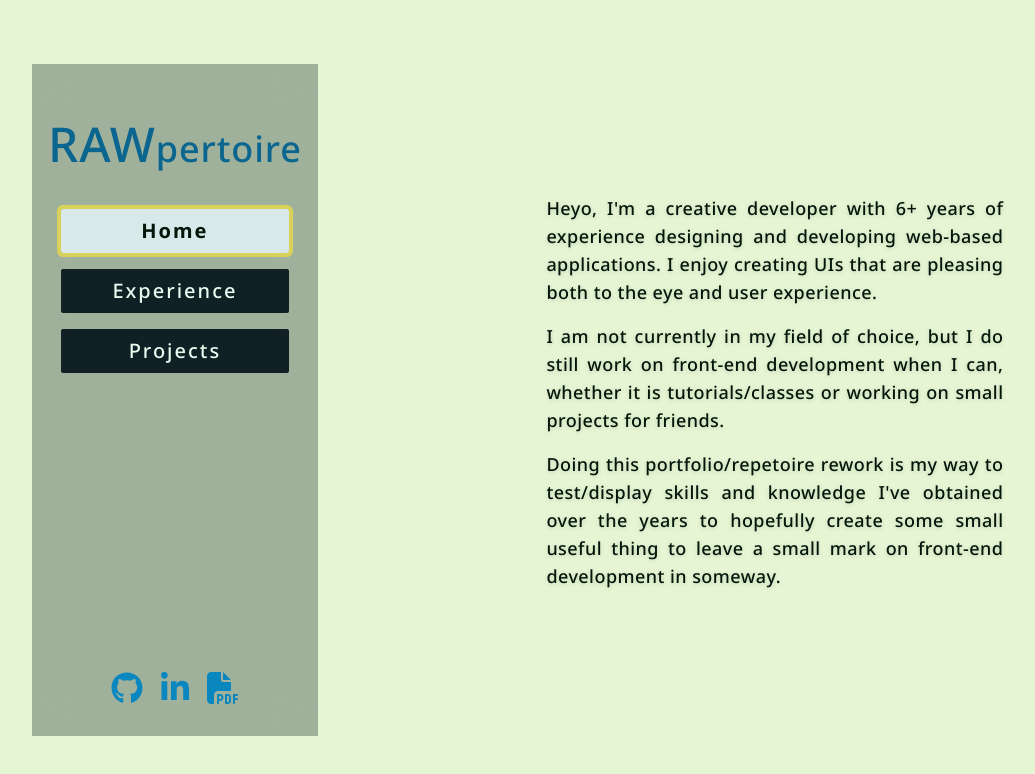
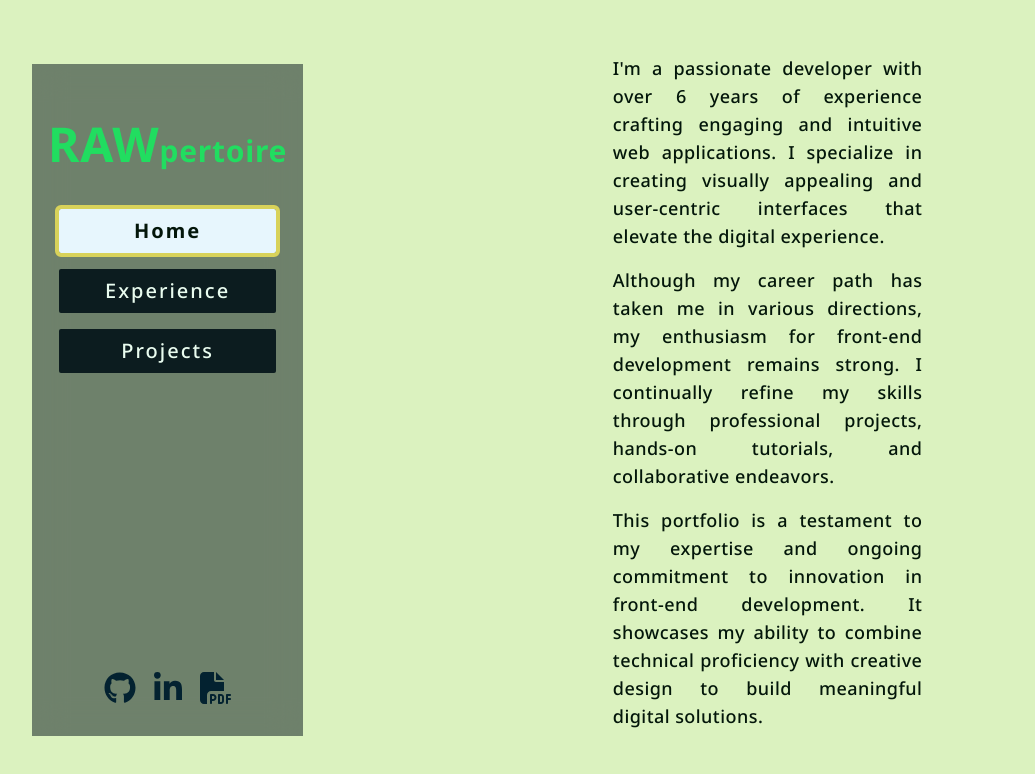
Before and after one commit to RAWoiwode/rawpertoire, a Next.js app: page / in a window 1280 px wide. Shown: the top 774 px of the page, without its empty margins (32-1067 px from the left). Built offline with nearby package versions, Linux system fonts and the light colour scheme.

Commit message:
Rewriting Home page text; Altering styles slightly

```diff
--- a/app/components/Header.tsx
+++ b/app/components/Header.tsx
@@ -20,11 +20,11 @@
  * @returns {JSX.Element} The header element displaying the app title
  *
  * @author Ralph Woiwode
- * @version 0.2.0
+ * @version 0.2.1
  */
 const Header = (): JSX.Element => {
   return (
-    <h1 className="text-secondary-300 w-full px-4 py-6 text-center text-4xl">
+    <h1 className="text-text-500 w-full px-4 py-6 text-center text-3xl font-bold">
       <span className="text-5xl">RAW</span>pertoire
     </h1>
   );
--- a/app/components/IconLink.tsx
+++ b/app/components/IconLink.tsx
@@ -45,7 +45,7 @@ interface IconLinkProps {
  * @returns {JSX.Element} A styled link containg a ReactIcon
  *
  * @author Ralph Woiwode
- * @version 0.1.0
+ * @version 0.1.1
  */
 const IconLink = ({ url, title, children }: IconLinkProps): JSX.Element => {
   return (
@@ -53,7 +53,7 @@ const IconLink = ({ url, title, children }: IconLinkProps): JSX.Element => {
       <IconContext.Provider
         value={{
           className:
-            "text-secondary-400 hover:text-secondary-200 transition-colors",
+            "text-secondary-100 hover:text-secondary-500 transition-colors",
           size: "32",
         }}
       >
--- a/app/components/SideNav.tsx
+++ b/app/components/SideNav.tsx
@@ -49,7 +49,7 @@ const navItems = [
  * @returns {JSX.Element} A responsive sidebar navigation with links and social icons.
  *
  * @author Ralph Woiwode
- * @version 0.2.3
+ * @version 0.2.4
  */
 const SideNav = (): JSX.Element => {
   const pathname = usePathname();
@@ -88,7 +88,7 @@ const SideNav = (): JSX.Element => {
 
   return (
     <aside className="relative flex flex-auto flex-col lg:my-12 lg:ml-12">
-      <div className="bg-secondary-50/30 relative flex flex-1 flex-col py-8 backdrop-blur-lg">
+      <div className="bg-secondary-50/50 relative flex flex-1 flex-col py-8 backdrop-blur-lg">
         <Header />
         <nav className="hidden flex-1 flex-col space-y-4 py-4 lg:flex">
           {navItems.map((item) => (
@@ -98,7 +98,7 @@ const SideNav = (): JSX.Element => {
               onClick={(e) => handleNavClick(e, item.path)}
               className={`text-text-50 mx-auto w-4/5 rounded-xs py-2 text-center text-xl tracking-widest transition-all duration-200 ${animatingLink === item.path ? "animate-flash" : ""} ${
                 item.path === pathname
-                  ? "bg-secondary-950/80 text-text-950 outline-accent-400 font-bold outline-4"
+                  ? "bg-secondary-950 text-text-950 outline-accent-400 font-bold outline-4"
                   : "hover:outline-accent-600 bg-secondary-50/90 outline-4 outline-transparent"
               }`}
             >
--- a/app/layout.tsx
+++ b/app/layout.tsx
@@ -33,11 +33,12 @@ export const metadata: Metadata = {
  * - Dynamic content rendering
  *
  * TODO: Update Metatags for each page
+ *
  * @component
  * @returns {JSX.Element} The layout structure of the app
  *
  * @author Ralph Woiwode
- * @version 0.2.0
+ * @version 0.2.1
  */
 export default function RootLayout({
   children,
@@ -46,7 +47,7 @@ export default function RootLayout({
 }>): JSX.Element {
   return (
     <html lang="en" className={noto_sans.className}>
-      <body className="bg-background-200/50 text-text-950 lg:mx-auto lg:flex lg:min-h-screen lg:p-4">
+      <body className="bg-background-500/30 text-text-950 lg:mx-auto lg:flex lg:min-h-screen lg:p-4">
         <SideNav />
         <main className="flex flex-col justify-center space-y-4 overflow-auto py-6 lg:w-5/6">
           <Suspense fallback={<Loading />}>
--- a/app/page.tsx
+++ b/app/page.tsx
@@ -19,27 +19,29 @@ import PageWrapper from "./components/PageWrapper";
  * @returns {JSX.Element} The Home page content for the app
  *
  * @author Ralph Woiwode
- * @version 0.2.0
+ * @version 0.3.0
  */
 const Home = (): JSX.Element => {
   return (
     <PageWrapper sectionTitle="About">
-      <div className="space-y-4 text-justify drop-shadow-sm lg:mx-auto lg:w-2/3 xl:w-1/2">
+      <div className="space-y-4 text-justify text-pretty lg:mx-auto lg:w-2/3 xl:w-1/3">
         <p className="lg:text-lg">
-          Heyo, I&apos;m a creative developer with 6+ years of experience
-          designing and developing web-based applications. I enjoy creating UIs
-          that are pleasing both to the eye and user experience.
+          I&apos;m a passionate developer with over 6 years of experience
+          crafting engaging and intuitive web applications. I specialize in
+          creating visually appealing and user-centric interfaces that elevate
+          the digital experience.
         </p>
         <p className="lg:text-lg">
-          I am not currently in my field of choice, but I do still work on
-          front-end development when I can, whether it is tutorials/classes or
-          working on small projects for friends.
+          Although my career path has taken me in various directions, my
+          enthusiasm for front-end development remains strong. I continually
+          refine my skills through professional projects, hands-on tutorials,
+          and collaborative endeavors.
         </p>
         <p className="lg:text-lg">
-          Doing this portfolio/repetoire rework is my way to test/display skills
-          and knowledge I&apos;ve obtained over the years to hopefully create
-          some small useful thing to leave a small mark on front-end development
-          in someway.
+          This portfolio is a testament to my expertise and ongoing commitment
+          to innovation in front-end development. It showcases my ability to
+          combine technical proficiency with creative design to build meaningful
+          digital solutions.
         </p>
       </div>
     </PageWrapper>
```
